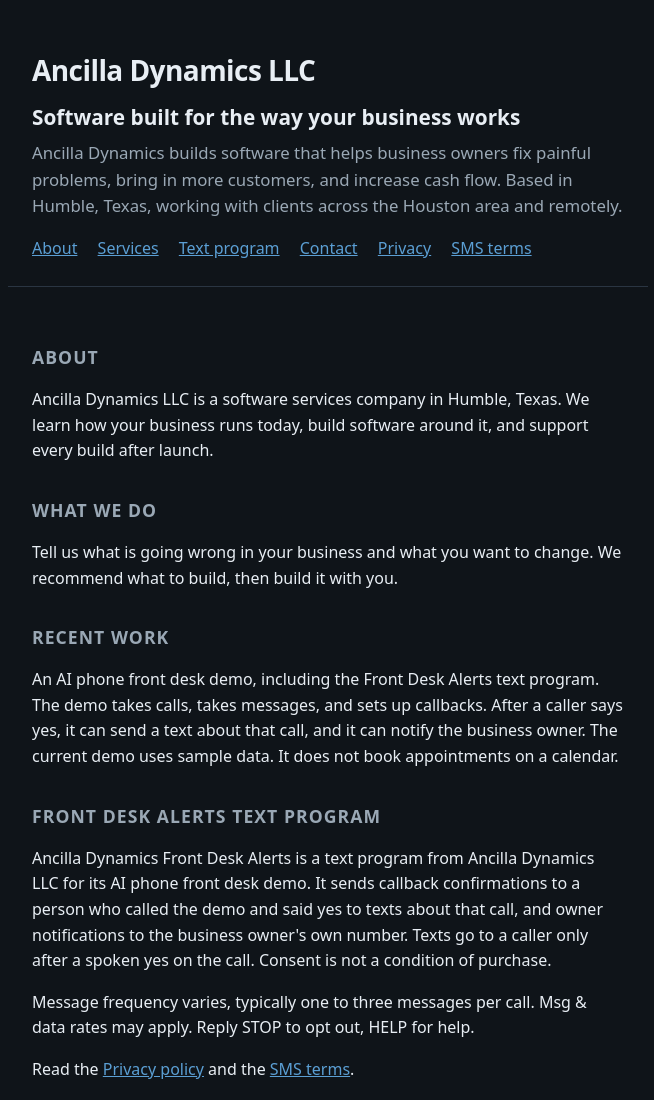
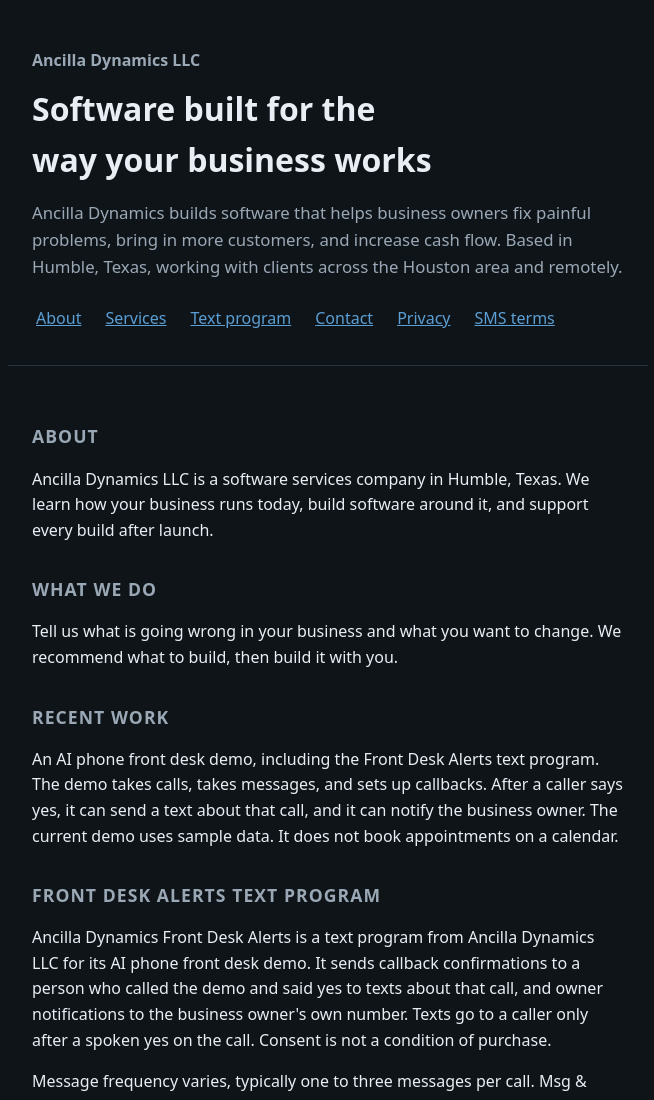
Before and after one commit to grokbotops/ancilla-dynamics, a plain HTML site: page index.html in a window 1280 px wide. Shown: the top 1100 px of the page, without its empty margins (312-966 px from the left). Drawn offline with Linux system fonts and the light colour scheme.

Commit message:
Homepage CSS polish: text wrap, 44px nav taps, hero hierarchy (#5)
CSS-only changes on the homepage. No copy, favicon, or privacy/terms edits.

Co-authored-by: grokbotops <grokbotops@users.noreply.github.com>

```diff
--- a/index.html
+++ b/index.html
@@ -34,13 +34,19 @@
       border-bottom: 1px solid var(--border);
     }
     h1 {
-      font-size: 1.75rem;
+      font-size: 1rem;
+      font-weight: 600;
+      margin: 0;
+      color: var(--muted);
+    }
+    .headline {
+      font-size: clamp(1.6rem, 4vw, 2rem);
       font-weight: 650;
-      margin: 0 0 0.35rem;
-      letter-spacing: -0.02em;
+      margin: 0.6rem 0 0.9rem;
+      text-wrap: balance;
     }
-    .headline { margin: 0.5rem 0 0.35rem; font-size: 1.3rem; font-weight: 600; }
     .tagline { color: var(--muted); margin: 0; font-size: 1.05rem; }
+    p, .tagline { text-wrap: pretty; }
     section { margin: 2rem 0; }
     h2 {
       font-size: 1.1rem;
@@ -64,8 +70,19 @@
       font-size: 0.9rem;
       padding-bottom: 3rem;
     }
-    nav { margin-top: 1rem; }
-    nav a { margin-right: 1rem; }
+    nav {
+      display: flex;
+      flex-wrap: wrap;
+      gap: 0.5rem 1rem;
+      margin-top: 1rem;
+    }
+    nav a {
+      display: inline-flex;
+      align-items: center;
+      min-height: 44px;
+      padding: 0.6rem 0.25rem;
+      margin-right: 0;
+    }
   </style>
 </head>
 <body>
```
